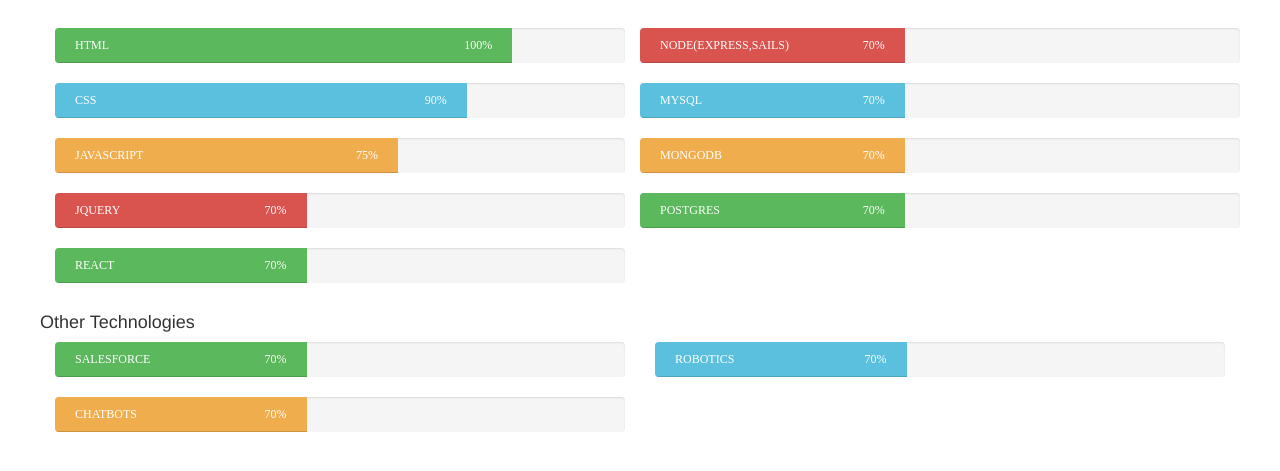
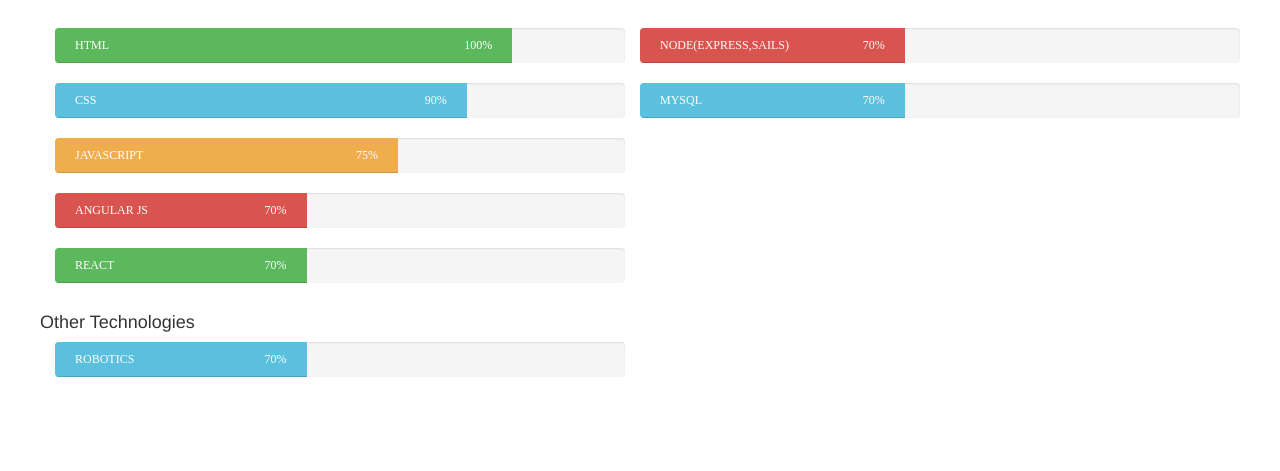
Before and after one commit to swatisam/swatisambre, a plain HTML site: page Skill.html in a window 1280 px wide. Shown: the part 63-534 px from the top of the page. Drawn offline with nearby package versions, Linux system fonts and the light colour scheme.

Commit message:
Update Skill.html

```diff
--- a/Skill.html
+++ b/Skill.html
@@ -204,7 +204,7 @@
 
 	                <div class="progress-bar progress-bar-danger" role="progressbar" aria-valuenow="55" aria-valuemin="0" aria-valuemax="100">
 
-	                    <span class="skill">Jquery<i class="val">70%</i></span>
+	                    <span class="skill">Angular JS<i class="val">70%</i></span>
 
 	                </div>
 
@@ -244,25 +244,6 @@
 
 	            </div>
 
-	            <div class="progress skill-bar">
-
-	                <div class="progress-bar progress-bar-warning" role="progressbar" aria-valuenow="55" aria-valuemin="0" aria-valuemax="100">
-
-	                    <span class="skill">Mongodb<i class="val">70%</i></span>
-
-	                </div>
-
-	            </div>
-
-	            <div class="progress skill-bar">
-
-	                <div class="progress-bar progress-bar-success" role="progressbar" aria-valuenow="55" aria-valuemin="0" aria-valuemax="100">
-
-	                    <span class="skill">Postgres<i class="val">70%</i></span>
-
-	                </div>
-
-	            </div>
 
             </div>
 
@@ -272,29 +253,6 @@
 
 			<h4>Other Technologies</h4>
 
-			<div class="col-sm-6">
-
-				<div class="progress skill-bar">
-
-	                <div class="progress-bar progress-bar-success" role="progressbar" aria-valuenow="55" aria-valuemin="0" aria-valuemax="100">
-
-	                    <span class="skill">Salesforce<i class="val">70%</i></span>
-
-	                </div>
-
-	            </div>
-
-	            <div class="progress skill-bar">
-
-	                <div class="progress-bar progress-bar-warning" role="progressbar" aria-valuenow="55" aria-valuemin="0" aria-valuemax="100">
-
-	                    <span class="skill">Chatbots<i class="val">70%</i></span>
-
-	                </div>
-
-	            </div>
-
-			</div>
 
 			<div class="col-sm-6">
 
```
